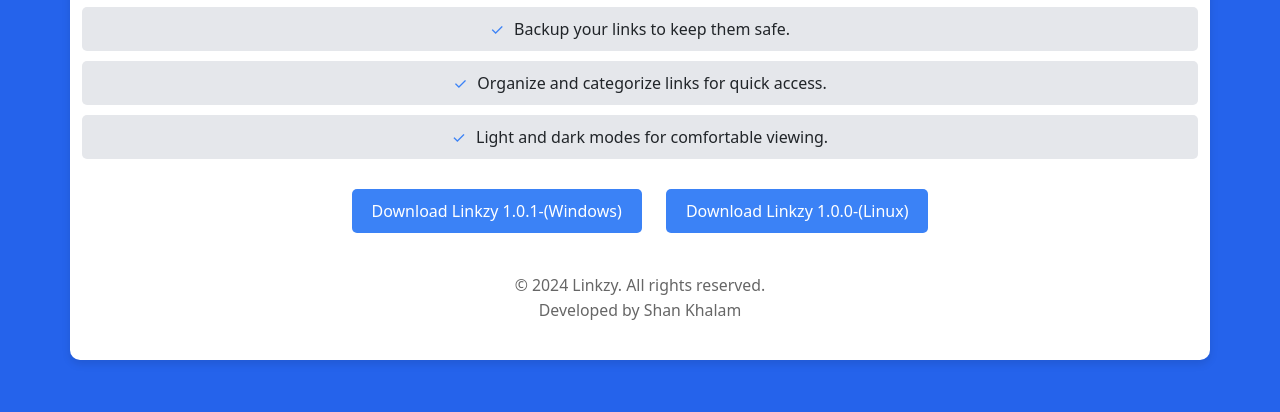
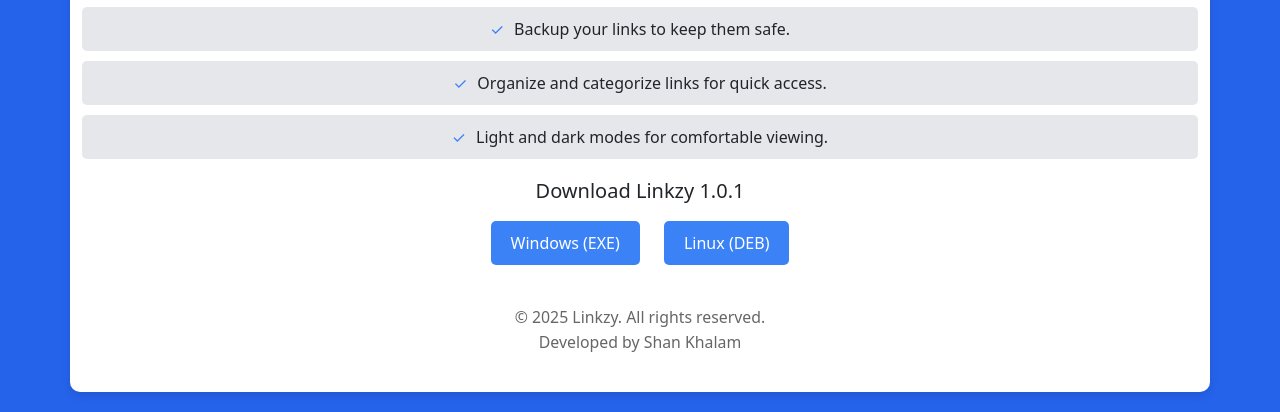
Before and after one commit to shankhalam/linkzyhome, a plain HTML site: page index.html in a window 1280 px wide. Shown: the part 542-954 px from the top of the page. Before the commit the page ends 922 px from the top, so only its background shows below. Drawn offline with nearby package versions, Linux system fonts and the light colour scheme.

Commit message:
Update download links and footer year in index.html

```diff
--- a/index.html
+++ b/index.html
@@ -40,12 +40,13 @@
         </ul>
 
         <div class="links">
-            <a href="https://drive.google.com/file/d/1N9R3v7tL032wOgD4cTDi6fAw6FHnLocL/view?usp=sharing" target="_blank">Download Linkzy 1.0.1-(Windows)</a>
-            <a href="./assets/downloads/linkzy.deb" target="_blank">Download Linkzy 1.0.0-(Linux)</a>
+            <h5>Download Linkzy 1.0.1</h5>
+            <a href="./assets/downloads/Linkzy_Setup.exe" target="_blank">Windows (EXE)</a>
+            <a href="./assets/downloads/linkzy.deb" target="_blank">Linux (DEB)</a>
         </div>
 
         <div class="footer">
-            <p>&copy; 2024 Linkzy. All rights reserved.<br>Developed by Shan Khalam</p>
+            <p>&copy; 2025 Linkzy. All rights reserved.<br>Developed by Shan Khalam</p>
         </div>
     </div>
 
```
Also changed, not shown: 1 other file.
